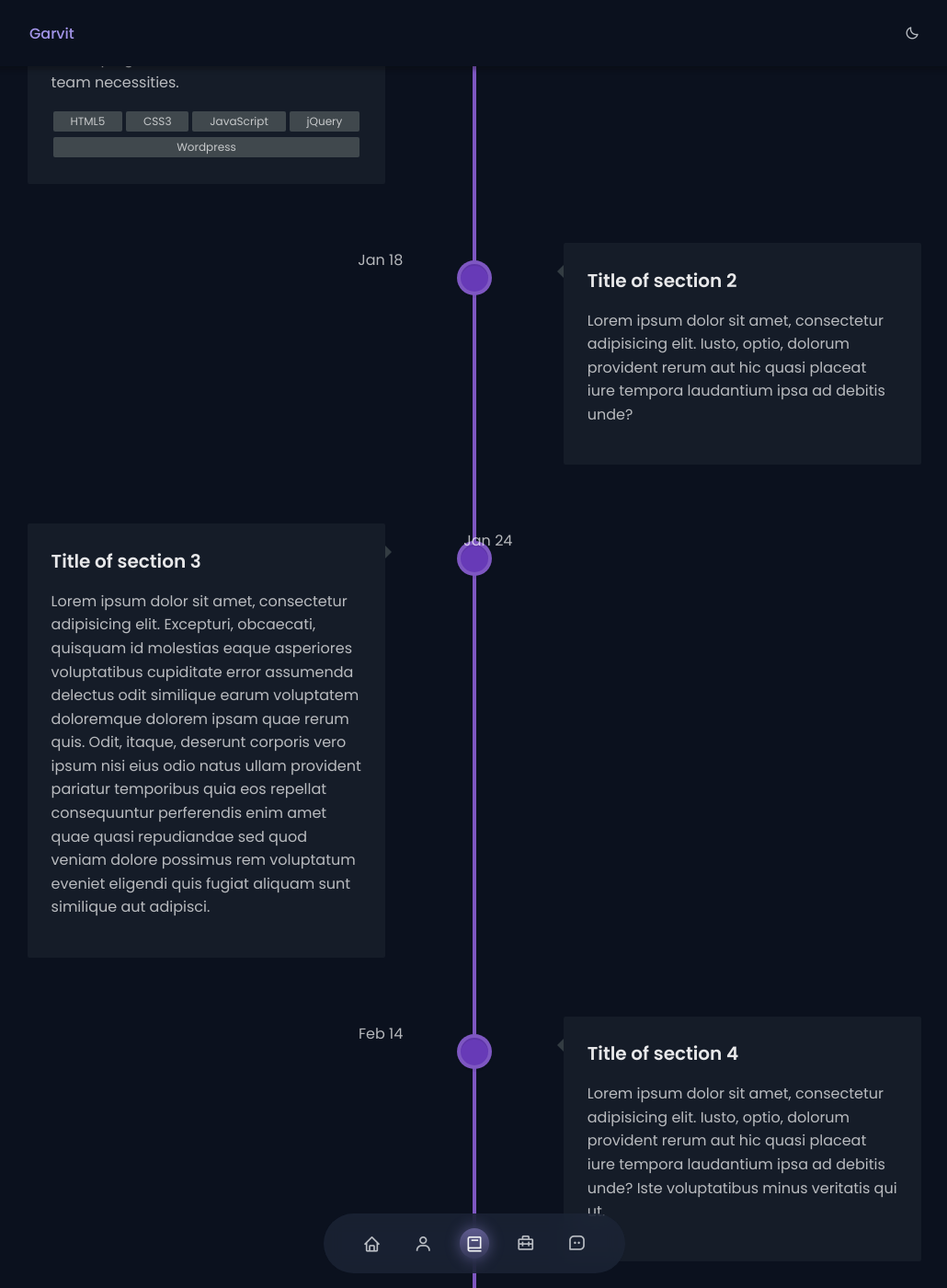
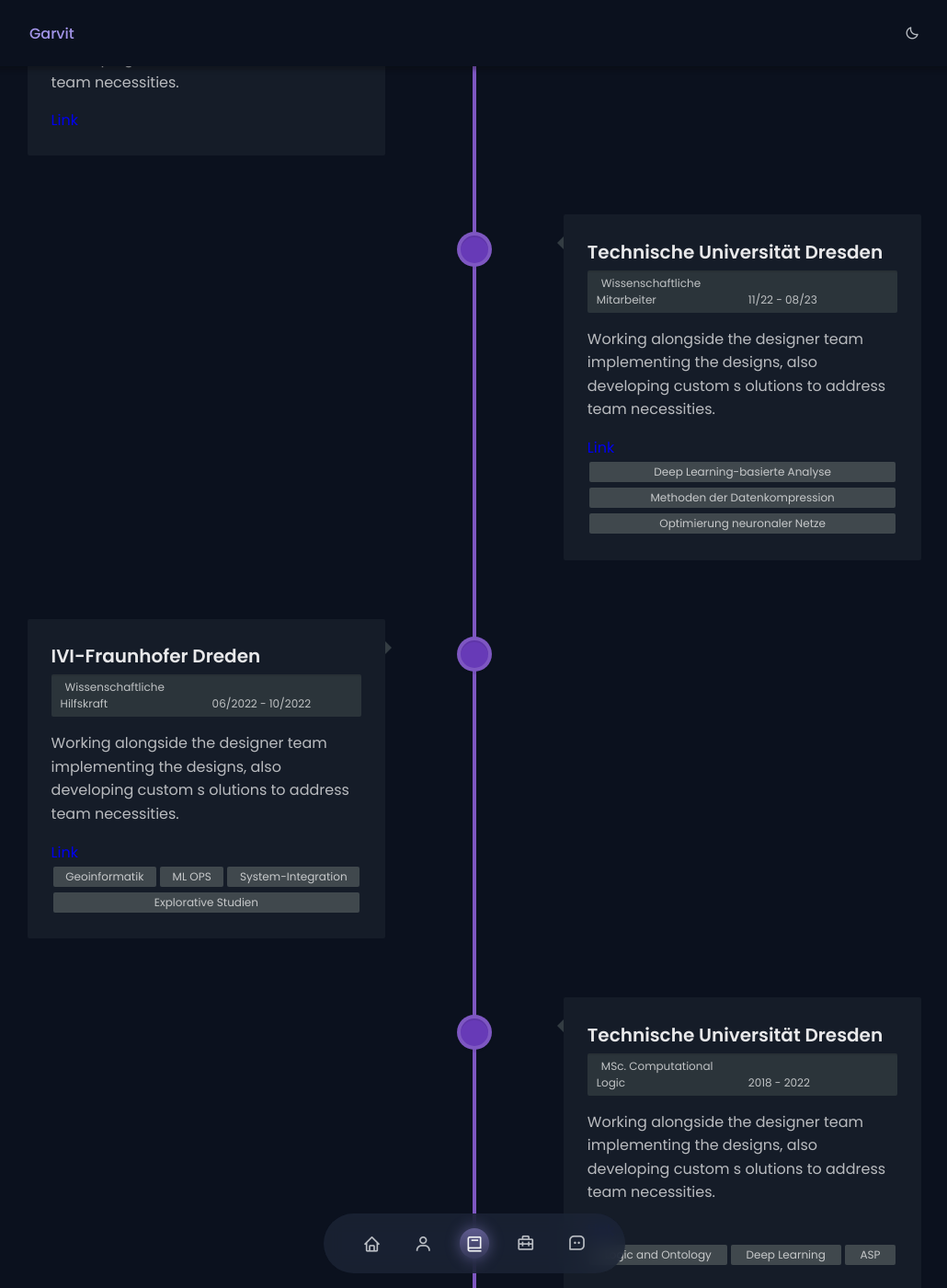
Before and after one commit to joshigarvitgh/profile, a Jekyll site: the page built from index.html, in a window 1280 px wide and 1400 px high, scrolled down 1790 px. Shown: the whole window at 92% size, without its empty margins (124-1154 px from the left). Built offline with Jekyll 4.4.1, drawn with Linux system fonts in a browser that asks for light colours; some of the changed text lies outside the part shown.

Commit message:
modularised

```diff
--- a/_layouts/default.html
+++ b/_layouts/default.html
@@ -137,87 +137,36 @@
 
 
                 <section id="cd-timeline" class="cd-container">
+
+                    {% for event in site.data.timeline %}
                     <div class="cd-timeline-block">
                         <div class="cd-timeline-img cd-picture">
                         </div>
 
                         <div class="cd-timeline-content">
-                            <h2>Penta Consulting</h2>
+                            <h2>{{event.title}}</h2>
                     <div class="timeline-content-info">
                       <span class="timeline-content-info-title">
                         <i class="fa fa-certificate" aria-hidden="true"></i>
-                        Front End Developer
+                        {{event.subtitle}}
                       </span>
                       <span class="timeline-content-info-date">
                         <i class="fa fa-calendar-o" aria-hidden="true"></i>
-                        June 2016 - Present
+                        {{event.date}}
                       </span>
                     </div>
                             <p>Working alongside the designer team implementing the designs, also developing custom s olutions to address team necessities.</p>
+                            <a href="{{event.title-url}}" target="_blank" rel="noreferrer">Link</a>
                     <ul class="content-skills">
-                    <li>HTML5</li>
-                    <li>CSS3</li>
-                    <li>JavaScript</li>
-                    <li>jQuery</li>
-                    <li>Wordpress</li>
+                    {% for tag in event.tags %}
+                    <li>{{tag.tag}}</li>
+                    {% endfor %}
                     </ul>
-                        </div> <!-- cd-timeline-content -->
-                    </div> <!-- cd-timeline-block -->
+                    </div> <!-- cd-timeline-content -->
+                    </div>
+                    {% endfor %}
 
-                    <div class="cd-timeline-block">
-                        <div class="cd-timeline-img cd-movie">
-                        </div> <!-- cd-timeline-img -->
 
-                        <div class="cd-timeline-content">
-                            <h2>Title of  section 2</h2>
-                            <p>Lorem ipsum dolor sit amet, consectetur adipisicing elit. Iusto, optio, dolorum provident rerum aut hic quasi placeat iure tempora laudantium ipsa ad debitis unde?</p>
-                            <span class="cd-date">Jan 18</span>
-                        </div> <!-- cd-timeline-content -->
-                    </div> <!-- cd-timeline-block -->
-
-                    <div class="cd-timeline-block">
-                        <div class="cd-timeline-img cd-picture">
-                        </div> <!-- cd-timeline-img -->
-
-                        <div class="cd-timeline-content">
-                            <h2>Title of section 3</h2>
-                            <p>Lorem ipsum dolor sit amet, consectetur adipisicing elit. Excepturi, obcaecati, quisquam id molestias eaque asperiores voluptatibus cupiditate error assumenda delectus odit similique earum voluptatem doloremque dolorem ipsam quae rerum quis. Odit, itaque, deserunt corporis vero ipsum nisi eius odio natus ullam provident pariatur temporibus quia eos repellat consequuntur perferendis enim amet quae quasi repudiandae sed quod veniam dolore possimus rem voluptatum eveniet eligendi quis fugiat aliquam sunt similique aut adipisci.</p>
-                            <span class="cd-date">Jan 24</span>
-                        </div> <!-- cd-timeline-content -->
-                    </div> <!-- cd-timeline-block -->
-
-                    <div class="cd-timeline-block">
-                        <div class="cd-timeline-img cd-location">
-                        </div> <!-- cd-timeline-img -->
-
-                        <div class="cd-timeline-content">
-                            <h2>Title of section 4</h2>
-                            <p>Lorem ipsum dolor sit amet, consectetur adipisicing elit. Iusto, optio, dolorum provident rerum aut hic quasi placeat iure tempora laudantium ipsa ad debitis unde? Iste voluptatibus minus veritatis qui ut.</p>
-                            <span class="cd-date">Feb 14</span>
-                        </div> <!-- cd-timeline-content -->
-                    </div> <!-- cd-timeline-block -->
-
-                    <div class="cd-timeline-block">
-                        <div class="cd-timeline-img cd-location">
-                        </div>
-
-                        <div class="cd-timeline-content">
-                            <h2>Title of section 5</h2>
-                            <p>Lorem ipsum dolor sit amet, consectetur adipisicing elit. Iusto, optio, dolorum provident rerum.</p>
-                            <span class="cd-date">Feb 18</span>
-                        </div> <!-- cd-timeline-content -->
-                    </div> <!-- cd-timeline-block -->
-
-                    <div class="cd-timeline-block">
-                        <div class="cd-timeline-img cd-movie">
-                        </div> <!-- cd-timeline-img -->
-
-                        <div class="cd-timeline-content">
-                            <h2>Final Section</h2>
-                            <p>This is the content of the last section</p>
-                            <span class="cd-date">Feb 26</span>
-                        </div> <!-- cd-timeline-content -->
-                    </div> <!-- cd-timeline-block -->
                 </section> <!-- cd-timeline -->
 
         </section>
```
Also changed, not shown: 2 other files.
